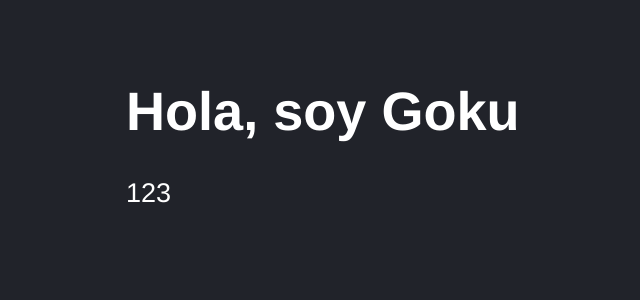
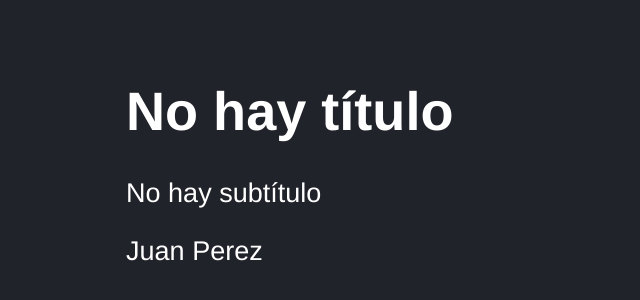
Before and after one commit to juanbpadilla/03-counter-app-vite, a React (Vite) app: page / in a window 1280 px wide. Shown: the part 104-404 px from the top of the page, without its empty margins (22-662 px from the left). Built offline with nearby package versions, Linux system fonts and the light colour scheme.

Commit message:
DefaultProps

```diff
--- a/src/FirstApp.jsx
+++ b/src/FirstApp.jsx
@@ -1,7 +1,7 @@
 
 import PropTypes from 'prop-types';
 
-export const FirstApp = ({ title, subTitle }) => {
+export const FirstApp = ({ title, subTitle, name }) => {
 
   // console.log(props)
 
@@ -10,11 +10,33 @@
       <h1>{ title }</h1>
       {/* <code>{ JSON.stringify(newMessage) }</code> */ }
       <p>{ subTitle }</p>
+      <p>{ name }</p>
     </>
   )
 }
 
+// Los PropTypes son una forma de documentar los componentes, no son obligatorios
+// .. pero son una buena práctica para saber qué tipo de datos se esperan
+// .. y qué valores se deben pasar a un componente
+// Se pueden establecer los tipos de datos que se esperan en las props
+// .. de un componente, para ello se utiliza la propiedad propTypes
+// .. de la función del componente
+// .. Se importa PropTypes de 'prop-types'
+// .. Se establece el tipo de dato que se espera en cada propiedad
+
+// ⚠️ Se recomienda poner los PropTypes al final del archivo
+
 FirstApp.propTypes = {
   title: PropTypes.string.isRequired,
-  subTitle: PropTypes.number
+  subTitle: PropTypes.string,
+  name: PropTypes.string
 }
+
+// .defaultProps Actualmente deprecated, se recomienda establecer
+// ..los valores por defecto en la función
+// ..FirstApp = ({ title = 'No hay t..', subTitle = 'No hay subt..', name = 'Juan Pe..' }) => {
+FirstApp.defaultProps = {
+  title: 'No hay título',
+  subTitle: 'No hay subtítulo',
+  name: 'Juan Perez'
+}
--- a/src/main.jsx
+++ b/src/main.jsx
@@ -7,6 +7,6 @@
 
 createRoot(document.getElementById('root')).render(
   <React.StrictMode>
-    <FirstApp title='Hola, soy Goku' subTitle={ 123 } />
+    <FirstApp />
   </React.StrictMode>
 )
```
